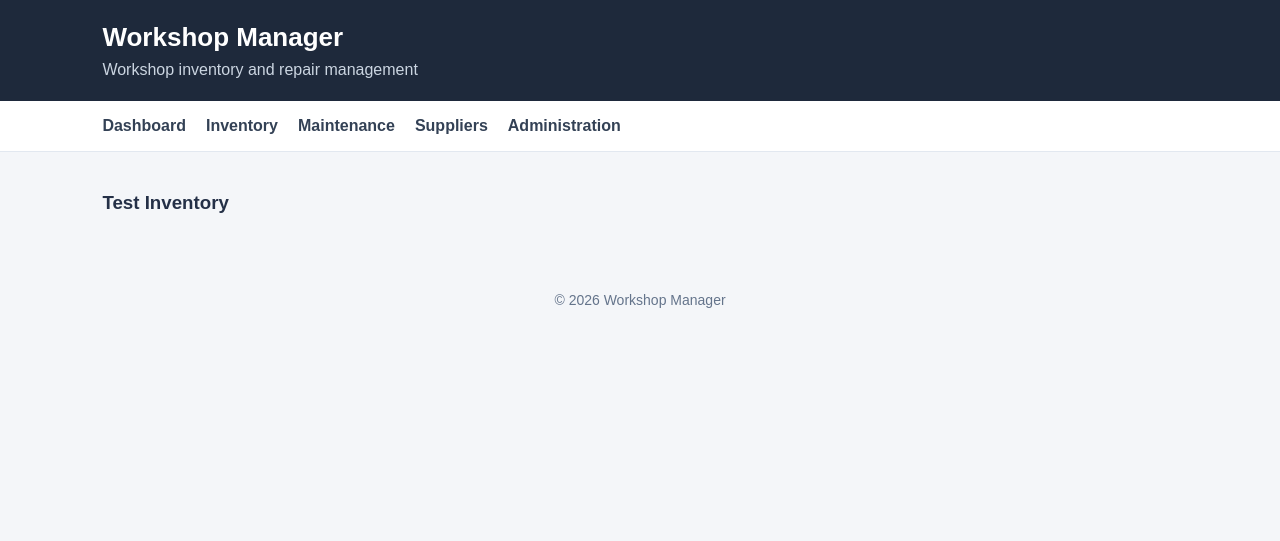
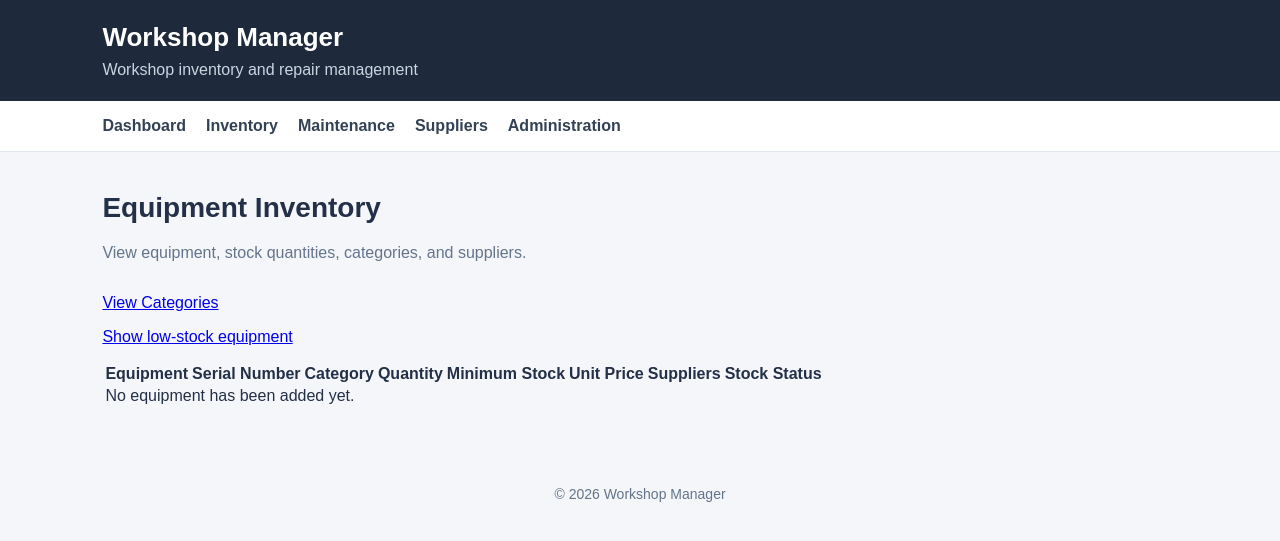
Before and after one commit to PMM1313/DjangoBasicExam, a Django app: page /inventory/ in a window 1280 px wide. Shown: the top 541 px of the page. Run offline with Django 5.2, Linux system fonts and the light colour scheme; data that the repository does not hold is empty.

Commit message:
Add equipment and category list pages

```diff
--- a/inventory/templates/inventory/index.html
+++ b/inventory/templates/inventory/index.html
@@ -1,7 +1,77 @@
+
 {% extends "base.html" %}
 
 {% block content %}
-<h3>
-    Test Inventory
-</h3>
+<section class="welcome">
+    <h2>Equipment Inventory</h2>
+    <p>View equipment, stock quantities, categories, and suppliers.</p>
+</section>
+
+<p>
+    <a href="{% url 'inventory:categories' %}">View Categories</a>
+</p>
+
+<p>
+    {% if low_stock_only %}
+        <a href="{% url 'inventory:index' %}">Show all equipment</a>
+    {% else %}
+        <a href="{% url 'inventory:index' %}?low_stock=1">
+            Show low-stock equipment
+        </a>
+    {% endif %}
+</p>
+
+<div style="overflow-x: auto;">
+    <table>
+        <thead>
+            <tr>
+                <th>Equipment</th>
+                <th>Serial Number</th>
+                <th>Category</th>
+                <th>Quantity</th>
+                <th>Minimum Stock</th>
+                <th>Unit Price</th>
+                <th>Suppliers</th>
+                <th>Stock Status</th>
+            </tr>
+        </thead>
+
+        <tbody>
+            {% for item in equipment_list %}
+                <tr>
+                    <td>{{ item.name }}</td>
+                    <td>{{ item.serial_number }}</td>
+                    <td>{{ item.category.name }}</td>
+                    <td>{{ item.quantity }}</td>
+                    <td>{{ item.minimum_stock }}</td>
+                    <td>{{ item.unit_price }}</td>
+                    <td>
+                        {% for supplier in item.suppliers.all %}
+                            {{ supplier.name }}{% if not forloop.last %}, {% endif %}
+                        {% empty %}
+                            None assigned
+                        {% endfor %}
+                    </td>
+                    <td>
+                        {% if item.is_low_stock %}
+                            <strong>Low stock</strong>
+                        {% else %}
+                            In stock
+                        {% endif %}
+                    </td>
+                </tr>
+            {% empty %}
+                <tr>
+                    <td colspan="8">
+                        {% if low_stock_only %}
+                            No low-stock equipment found.
+                        {% else %}
+                            No equipment has been added yet.
+                        {% endif %}
+                    </td>
+                </tr>
+            {% endfor %}
+        </tbody>
+    </table>
+</div>
 {% endblock %}
--- a/inventory/urls.py
+++ b/inventory/urls.py
@@ -5,4 +5,5 @@ app_name = "inventory"
 
 urlpatterns = [
     path("", views.index, name="index"),
+    path("categories/", views.category_list, name="categories"),
 ]
--- a/inventory/views.py
+++ b/inventory/views.py
@@ -1,5 +1,32 @@
 from django.shortcuts import render
 
-# Create your views here.
+from django.db.models import Count, F
+
+from .models import Category, Equipment
+
+
 def index(request):
-    return render(request, "inventory/index.html")
+
+    equipment = Equipment.objects.select_related("category").prefetch_related("suppliers")
+
+    low_stock_only = request.GET.get("low_stock") == "1"
+
+    if low_stock_only:
+        equipment = equipment.filter(quantity__lt=F("minimum_stock"))
+
+    context = {
+        "equipment_list": equipment,
+        "low_stock_only": low_stock_only,
+    }
+
+    return render(request, "inventory/index.html", context)
+
+
+def category_list(request):
+    categories = Category.objects.annotate(equipment_count=Count("equipment"))
+
+    context = {
+        "categories": categories,
+    }
+
+    return render(request, "inventory/category_list.html", context)
```
Also changed, not shown: inventory/templates/inventory/category_list.html (added, +45 -0 lines).
